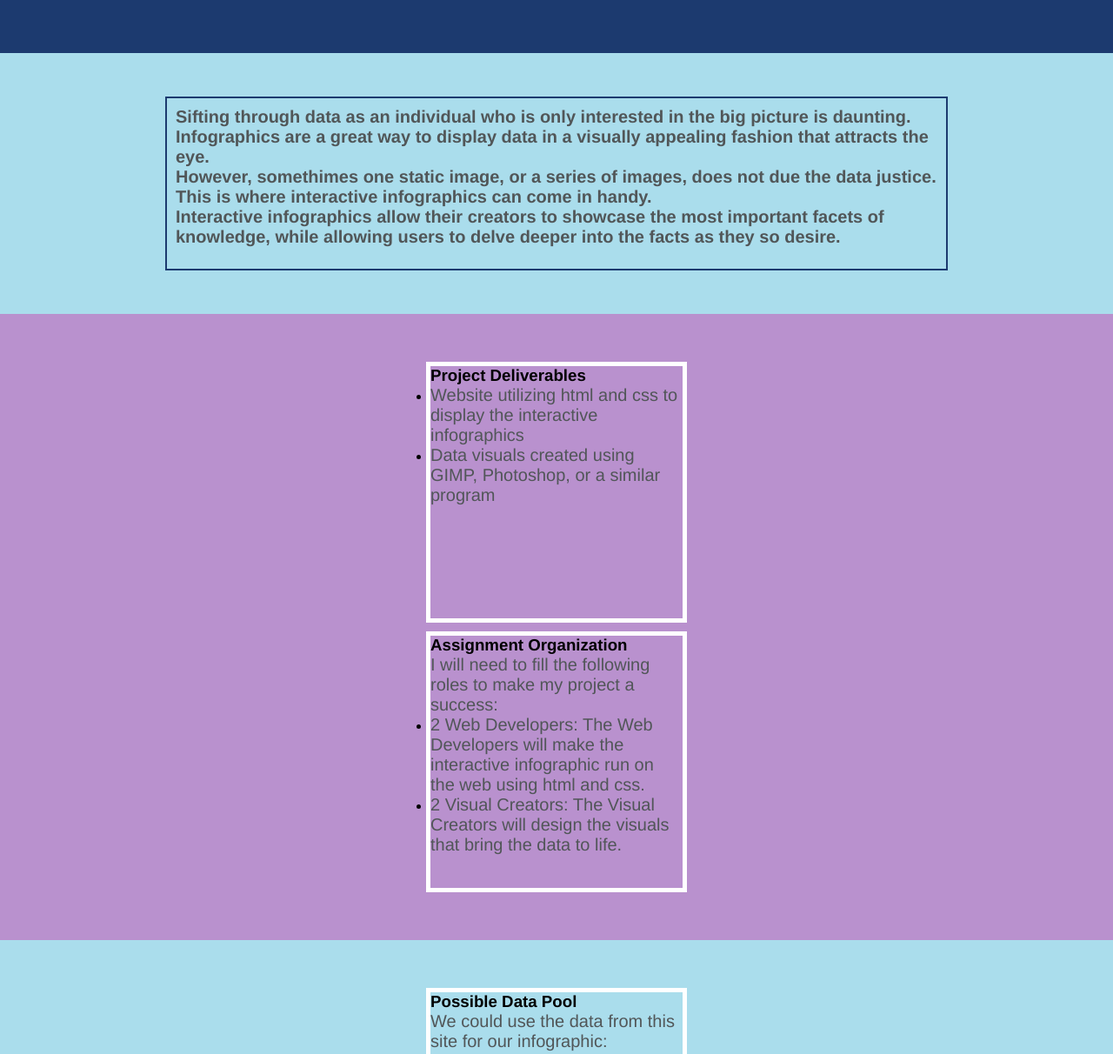
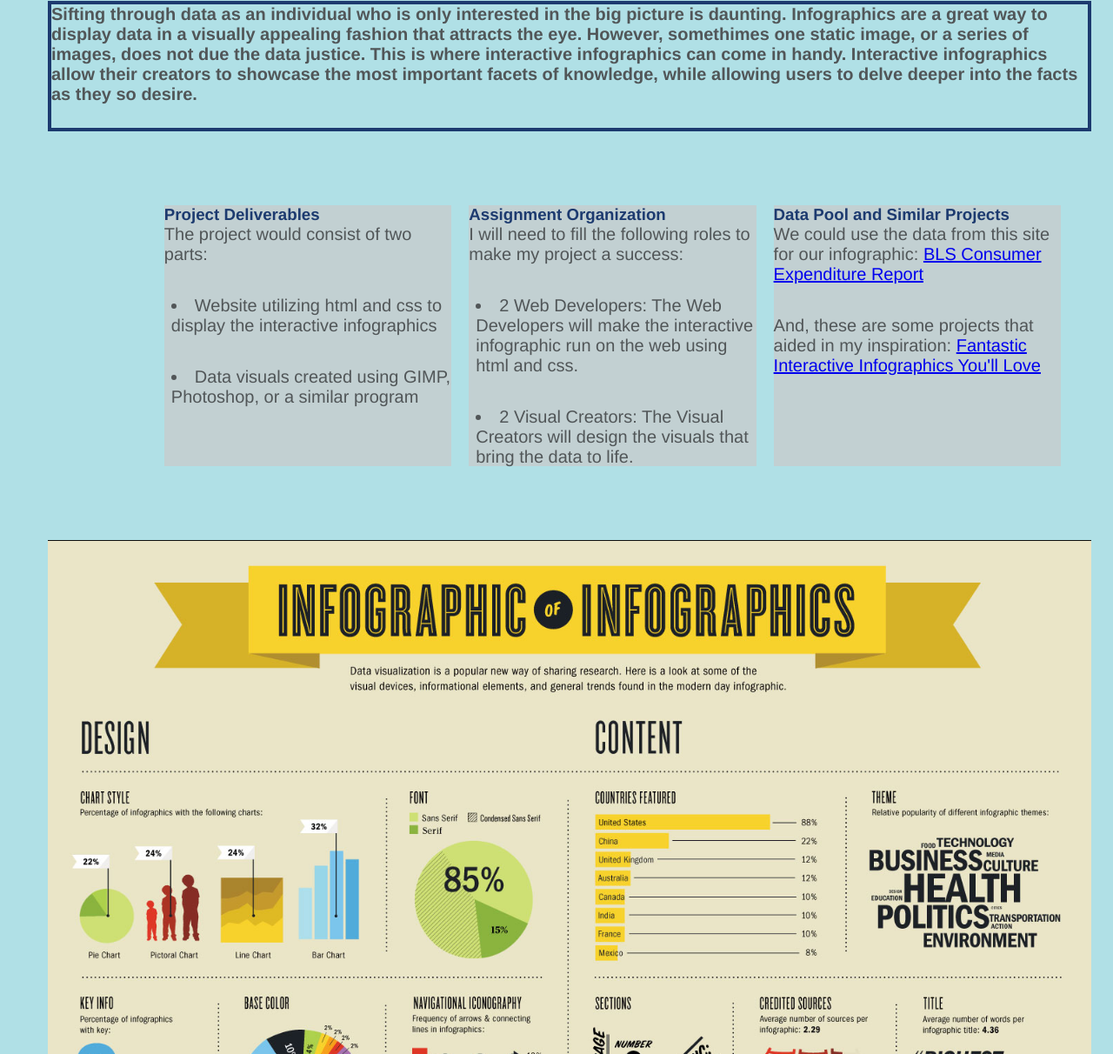
Before and after one commit to gjpoillucci/Unit-4, a plain HTML site: page index.html in a window 1280 px wide. Shown: the part 139-1351 px from the top of the page at 87% size. Drawn offline with Linux system fonts and the light colour scheme.

Commit message:
This actually looks like a web page
After a lot of work, I feel good about my flexbox attempt and the addition of an image.

```diff
--- a/index.html
+++ b/index.html
@@ -11,7 +11,7 @@
       <div class='menu'>
         <div class='menu-item'>
           <h1>Interactive Infographics Can Change the Way We View Data</h1>
-          <h2>A Project Pitch by Gwen</h2>
+          <h2>A Project Pitch by Gwen Poillucci</h2>
         </div>
       </div>
     </div>
@@ -20,9 +20,9 @@
       <div class='header'>
         <div class='header-item'>
             <p><strong>Sifting through data as an individual who is only interested in the big picture is daunting.
-              Infographics are a great way to display data in a visually appealing fashion that attracts the eye.</br>
+              Infographics are a great way to display data in a visually appealing fashion that attracts the eye.
               However, somethimes one static image, or a series of images, does not due the data justice.
-              This is where interactive infographics can come in handy.</br>
+              This is where interactive infographics can come in handy.
               Interactive infographics allow their creators to showcase the most important facets of knowledge,
               while allowing users to delve deeper into the facts as they so desire.</strong></p>
         </div>
@@ -33,40 +33,49 @@
       <div class='content'>
         <div class='content-item'>
           <h3>Project Deliverables</h3>
+          <p>The project would consist of two parts:</p>
+        <br></br>
             <ul>
-              <li><p>Website utilizing html and css to display the interactive infographics</p></li>
-              <li><p>Data visuals created using GIMP, Photoshop, or a similar program</p></li>
+              <li>Website utilizing html and css to display the interactive infographics</li>
+              <br></br>
+              <li>Data visuals created using GIMP, Photoshop, or a similar program</li>
             </ul>
         </div>
         <div class='content-item'>
           <h3>Assignment Organization</h3>
             <p>I will need to fill the following roles to make my project a success:</p>
+            <br></br>
               <ul>
-                <li><p>2 Web Developers: The Web Developers will make the interactive infographic run on the web using html and css.</p></li>
-                <li><p>2 Visual Creators: The Visual Creators will design the visuals that bring the data to life.</p></li>
+                <li>2 Web Developers: The Web Developers will make the interactive infographic run on the web using html and css.</li>
+                <br></br>
+                <li>2 Visual Creators: The Visual Creators will design the visuals that bring the data to life.</li>
               </ul>
         </div>
+        <div class='content-item'>
+          <h3>Data Pool and Similar Projects</h3>
+            <p>We could use the data from this site for our infographic: <a href='https://www.bls.gov/news.release/cesan.nr0.htm'>BLS Consumer Expenditure Report</a></p>
+            <br></br>
+            <p>And, these are some projects that aided in my inspiration: <a href='https://www.columnfivemedia.com/101-fantastic-interactive-infographics-youll-love'> Fantastic Interactive Infographics You'll Love</a></p>
       </div>
     </div>
+  </div>
 
-    <div class='supplement-container'>
-      <div class='supplement'>
-        <div class='supplement-item'>
-            <h3>Possible Data Pool</h3>
-              <p>We could use the data from this site for our infographic:</p>
-        </div>
-        <div class='supplement-item'>
-          <h3>Examples of Similar Projects</h3>
-            <p>Take a look at these completed projects to see where I have gotten my inspiration for the project for.
-            <a href='https://www.bls.gov/news.release/cesan.nr0.htm'</a>
-            </p>
-        </div>
+  <div class='image-container'>
+    <div class='image'>
+      <div class='image-item'>
+        <img src='project-pitch/VisualisingInformationInfographics_4dbf001a832fc.png', width="1200", alt='An infographic explaining infographics'/>
       </div>
     </div>
+  </div>
 
     <div class='footer-container'>
       <div class='footer'>
         <div class='footer-item'>
+          <h3>Sources:</h3>
+            <p>I need to find my usage rights for the infographic as well as the links I included.</p>
+          </div>
+        </div>
+      </div>
 
   </body>
 </html>
--- a/styles.css
+++ b/styles.css
@@ -6,94 +6,89 @@
 
 .menu-container {
   background-color: #1c3a6f;
-  color: #fff;
-  padding: 50px 0;
+  color: #B0E0E6;
+  padding: 25px;
   display: flex;
-  justify-content: center;
-}
-
-.menu {
-  width: auto;
-  display: flex;
-  justify-content: center;
+  justify-content: flex-end;
 }
 
 .menu-item {
-  width: auto;
-  height: 100px;
-  justify-content: center;
+  width: 1200px;
+  justify-content: flex-end;
 }
 
 .header-container {
-  background-color: #aaddec;
-  padding: 50px;
+  background-color: #B0E0E6;
+  padding: 25px;
   display: flex;
-  justify-content: center;
+  justify-content: flex-end;
 }
 
 .header {
-  width: 900px;
-  height: 200px;
+  width: 1200px;
+  height: 150px;
   display: flex;
-  justify-content: space-between;
+  border: 4px solid #1c3a6f;
 }
 
-.header-item {
-  border: 2px solid #1c3a6f;
-  padding: 10px;
+.image-container {
+  background-color: #B0E0E6;
+  display: flex;
+  justify-content: flex-end;
+  padding: 25px;
 }
 
 .content-container {
-  background-color: #B991CE;
+  background-color: #B0E0E6;
   padding: 50px;
   display: flex;
-  justify-content: center;
+  justify-content: space-around;
 }
 
 .content {
-  width: 50%;
   box-sizing: border-box;
   display: flex;
-  justify-content: space-around;
-  flex-wrap: wrap;
+  justify-content: flex-end;
 }
 
 .content-item {
-  border: 5px solid #fff;
-  box-sizing: border-box;
-  margin: 5px;
-  width: 300px;
+  background-color: #c2d0d2;
+  margin: 10px;
+  width: 28%;
   height: 300px;
+  justify-content: flex-end;
 }
 
-.supplement-container {
-  background-color: #aaddec;
-  padding: 50px;
-  display: flex;
-  justify-content: center;
+h1, h2, h3, h4 {
+  font-family: "Helvetica", "Arial", "sans-serif";
 }
 
-.supplement {
-  width: 50%;
-  box-sizing: border-box;
-  display: flex;
-  justify-content: space-around;
-  flex-wrap: wrap;
-}
+h3, h4 {
+  color: #1c3a6f;
 
-.supplement-item {
-  border: 5px solid #fff;
-  box-sizing: border-box;
-  margin: 5px;
-  width: 300px;
-  height: 300px;
-}
-
-h1, h2, h3 {
-  font-family: "Helvetica", "Arial", "sans-serif";
 }
 p {
   font-family: "Helvetica", "Arial", "sans-serif";
   font-size: 20px;
   color: #515658;
   }
+
+  ul li {
+    list-style-position: inside;
+    margin-left: 8px;
+    font-family: "Helvetica", "Arial", "sans-serif";
+    color: #515658;
+    font-size: 20px;
+  }
+
+  .footer-container {
+    background-color: #B0E0E6;
+    display: flex;
+  }
+
+  .footer-item {
+    width: 1200px;
+    display: flex;
+    justify-content: center;
+    padding: 10px;
+  }
```
Also changed, not shown: project-pitch/VisualisingInformationInfographics_4dbf001a832fc.png (added), project-pitch/what-is-an-infographic.jpg (added).
